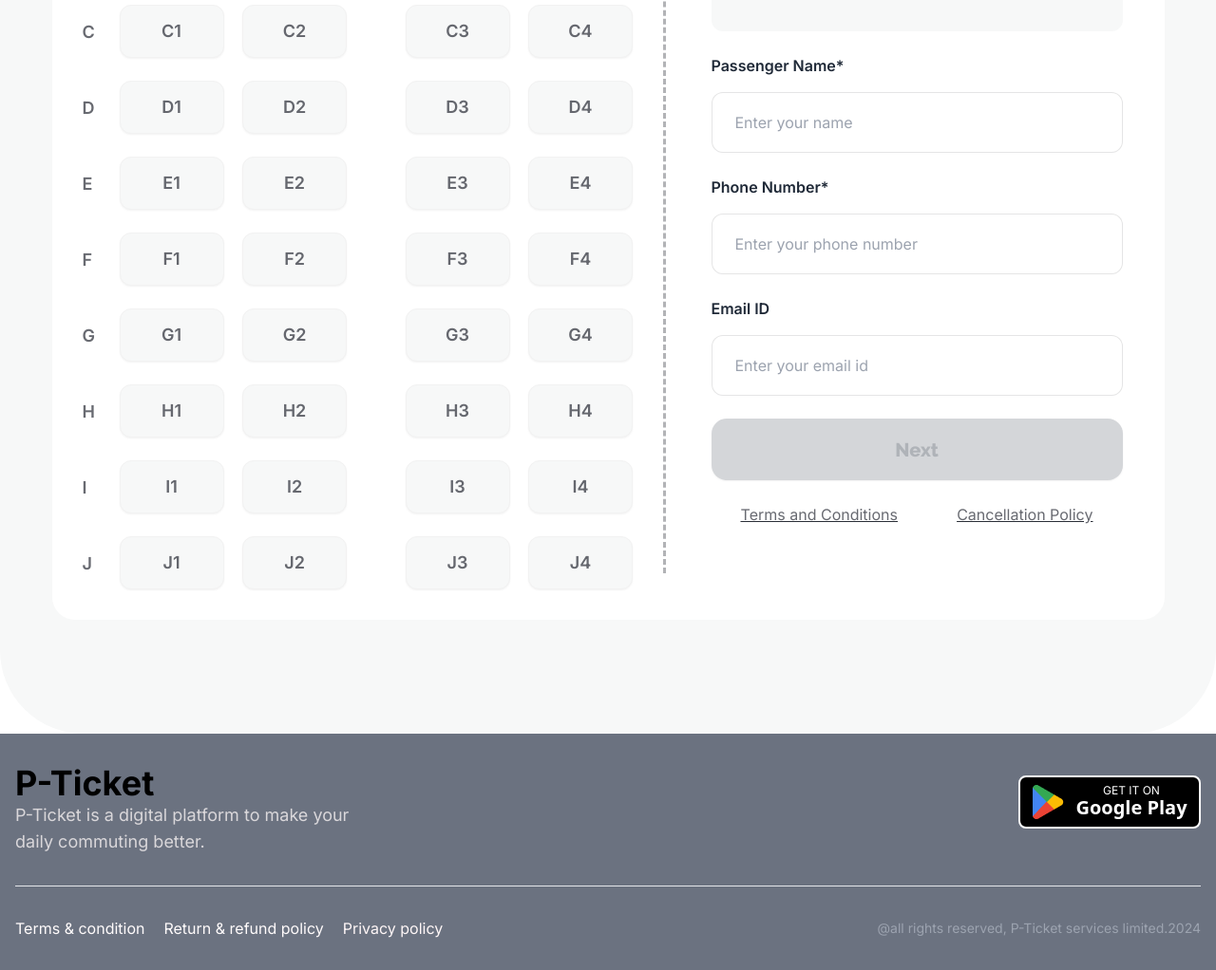
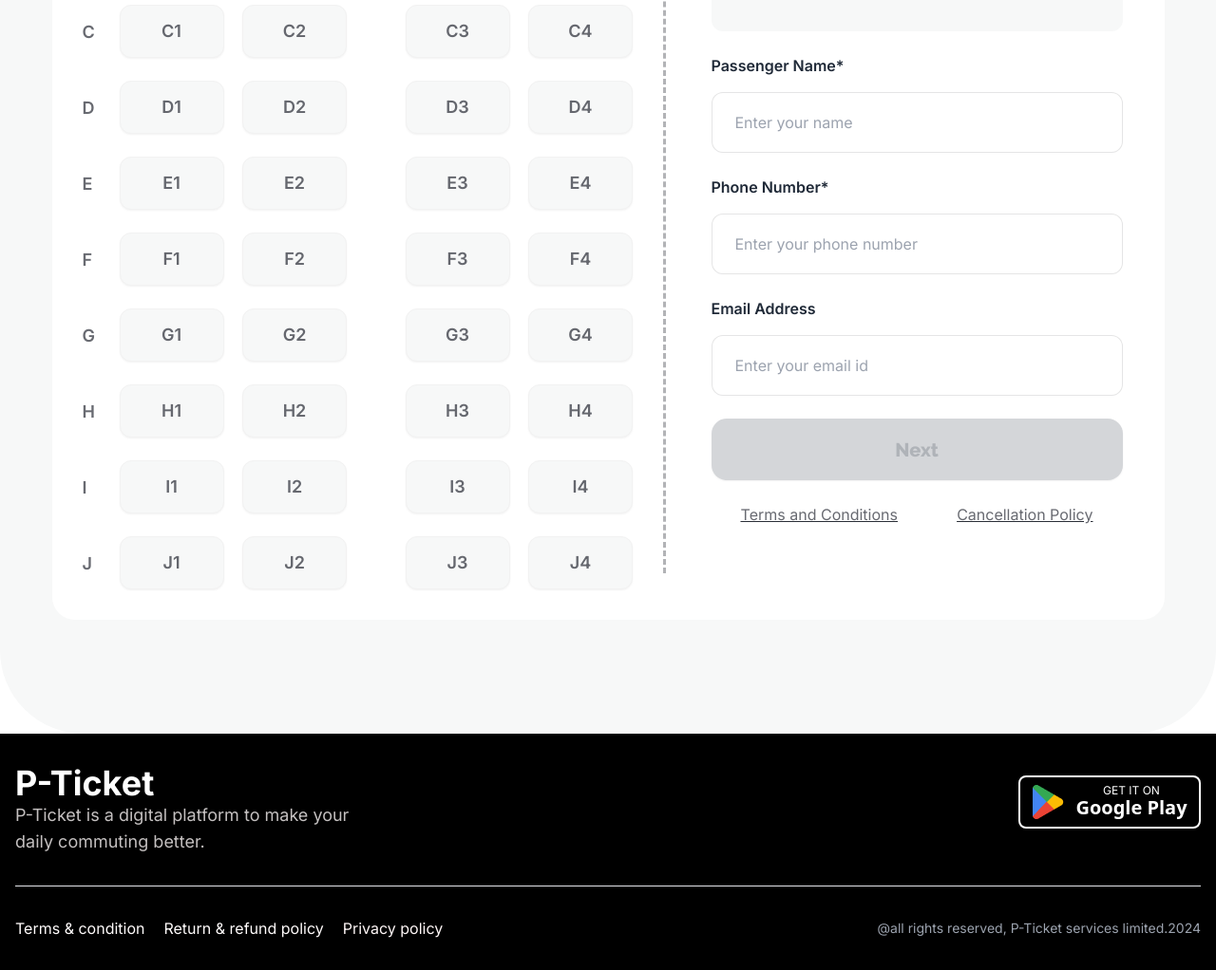
Before and after one commit to SabbirRahman71/assignment-5, a plain HTML site: page index.html in a window 1280 px wide. Shown: the part 2618-3640 px from the top of the page at 95% size. Drawn offline with nearby package versions, Linux system fonts and the light colour scheme.

Commit message:
project ready

```diff
--- a/index.html
+++ b/index.html
@@ -4,7 +4,7 @@
 <head>
     <meta charset="UTF-8">
     <meta name="viewport" content="width=device-width, initial-scale=1.0">
-    <title>P Paribahan</title>
+    <title>E-Ticket for P paribahan</title>
 
     <!-- Tailwind and DaisyUI CDN link -->
     <link href="https://cdn.jsdelivr.net/npm/daisyui@4.7.2/dist/full.min.css" rel="stylesheet" type="text/css" />
@@ -219,7 +219,7 @@
                             <div class="flex gap-3 items-center">
                                 <img class="max-w-[68px] max-h-[48px]" src="./images/bus-logo.png" alt="">
                                 <h3>
-                                    <span class="raleway lg:text-[32px] font-bold">Greenline Paribahan</span>
+                                    <span class="raleway lg:text-[32px] font-bold">P Paribahan</span>
                                     <br>
                                     <span class="lg:text-[18px] common-color">Coach-009-WEB ! AC_Business</span>
                                 </h3>
@@ -473,7 +473,7 @@
                             </div>
 
                             <div class="">
-                                <p class="font-semibold">Email ID</p>
+                                <p class="font-semibold">Email Address</p>
                                 <input
                                     class="w-full min-h-[64px] pl-6 rounded-xl  border-[1px] border-[rgba(3,7,18,0.10)] mt-4"
                                     type="email" placeholder="Enter your email id">
@@ -508,11 +508,11 @@
     </section>
     <!-- modal section end here -->
      <!-- footer section -->
-     <footer class="bg-gray-500 dark:bg-gray-900">
+     <footer class="bg-black dark:bg-gray-900">
         <div class="mx-auto w-full max-w-screen-xl p-4 py-6 lg:py-8">
             <div class="md:flex md:justify-between">
               <div class="mb-6 md:mb-0">
-                      <h1 class="self-center text-4xl font-bold  whitespace-nowrap text-black md-[5px]">P-Ticket</h1>
+                      <h1 class="self-center text-4xl font-bold  whitespace-nowrap text-white md-[5px]">P-Ticket</h1>
                       <h2 class="text-lg text-[#f5f0f0cc]">P-Ticket is a digital platform to make your <br> daily commuting better.</h2>
               </div>
               <button type="button" class="flex items-center justify-center w-48 mt-3 text-white bg-black rounded-lg h-14 border-white border-2">
```
